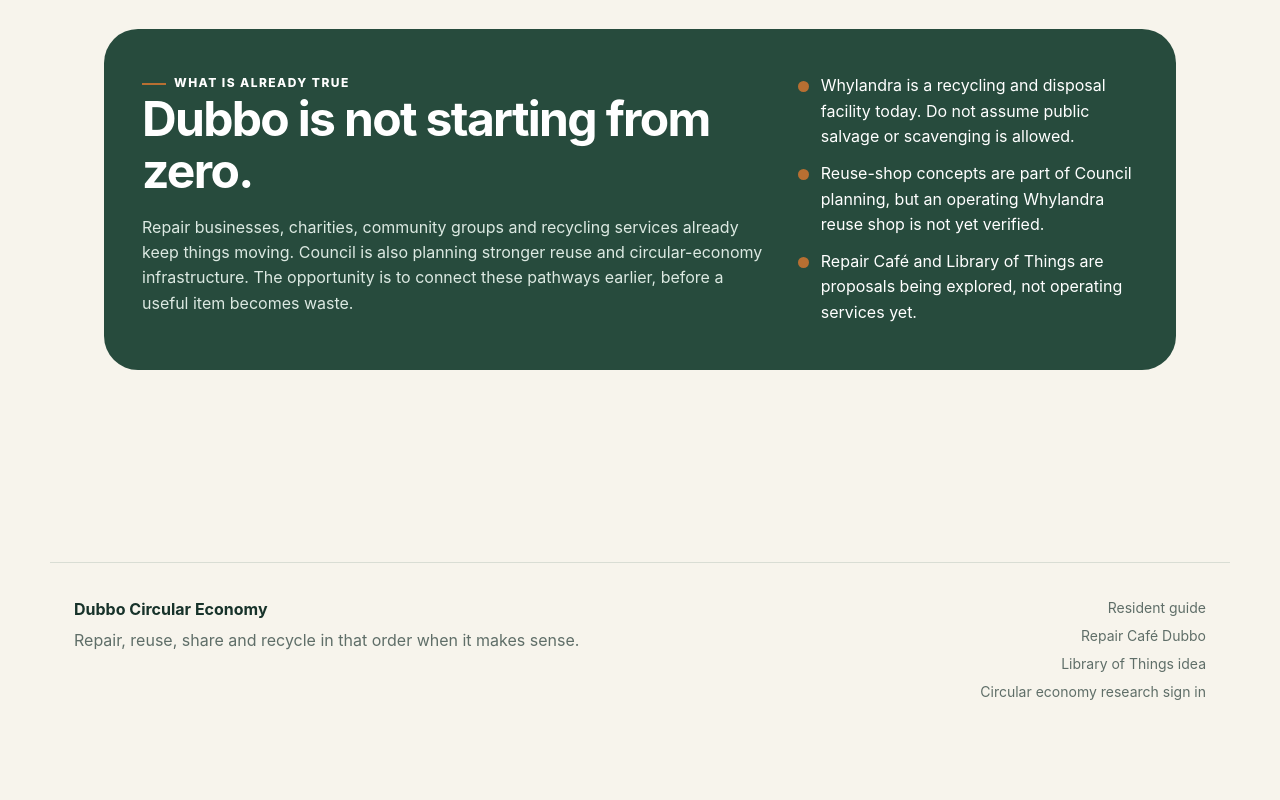
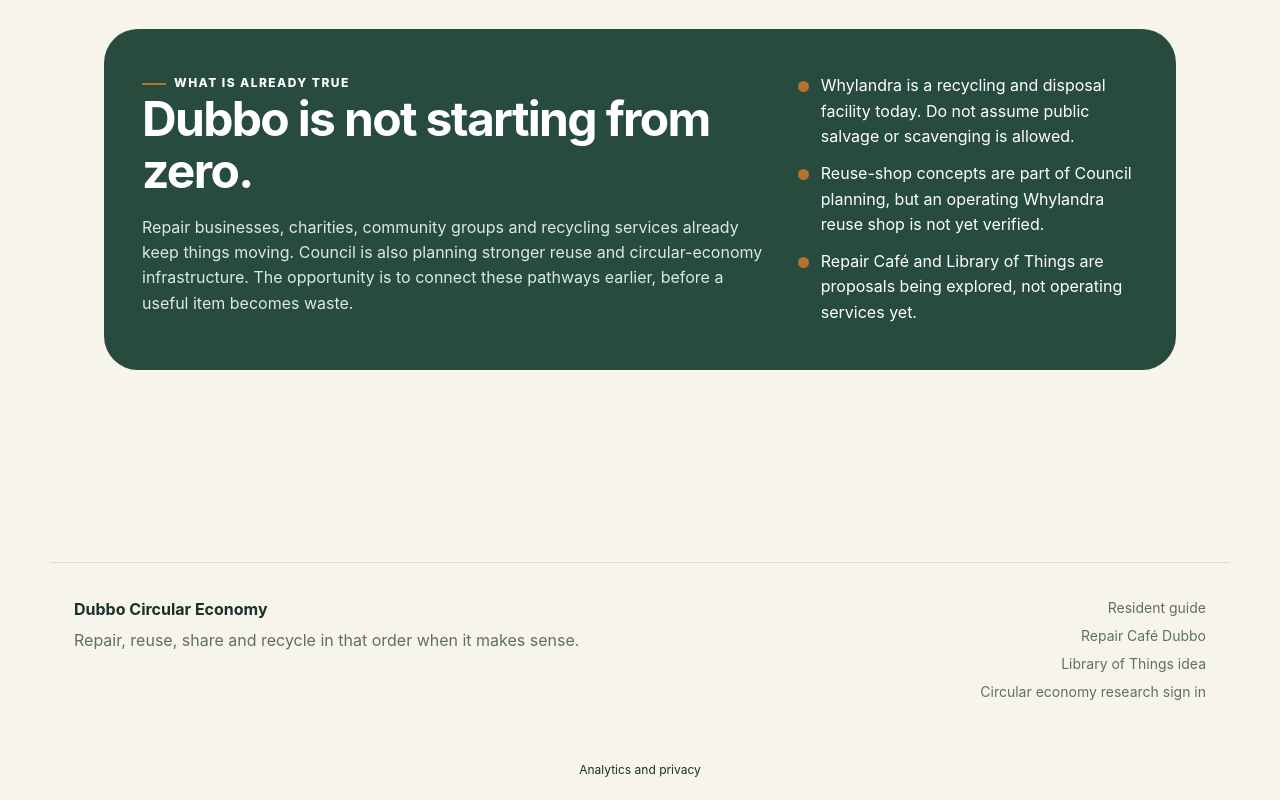
Before and after one commit to joshualparris/CircularEconomyDubbo, a Next.js app: page / in a window 1280 px wide. Shown: the part 2581-3381 px from the top of the page. Before the commit the page ends 3334 px from the top, so only its background shows below. Built offline with nearby package versions, Linux system fonts and the light colour scheme.

Commit message:
Enable analytics on every Circular Economy public and internal page

```diff
--- a/app/layout.js
+++ b/app/layout.js
@@ -1,6 +1,8 @@
 import "./globals.css";
 import { PublicFooter } from "@/components/PublicFooter";
 import { PublicHeader } from "@/components/PublicHeader";
+import { AnalyticsTracker } from "@/components/AnalyticsTracker";
+import Link from "next/link";
 
 export const metadata = {
   title: {
@@ -14,9 +16,11 @@ export default function RootLayout({ children }) {
   return (
     <html lang="en-AU">
       <body>
+        <AnalyticsTracker />
         <PublicHeader />
         <main>{children}</main>
         <PublicFooter />
+        <div style={{ textAlign: "center", fontSize: 12, padding: "8px 16px 20px" }}><Link href="/privacy-analytics">Analytics and privacy</Link></div>
       </body>
     </html>
   );
```
